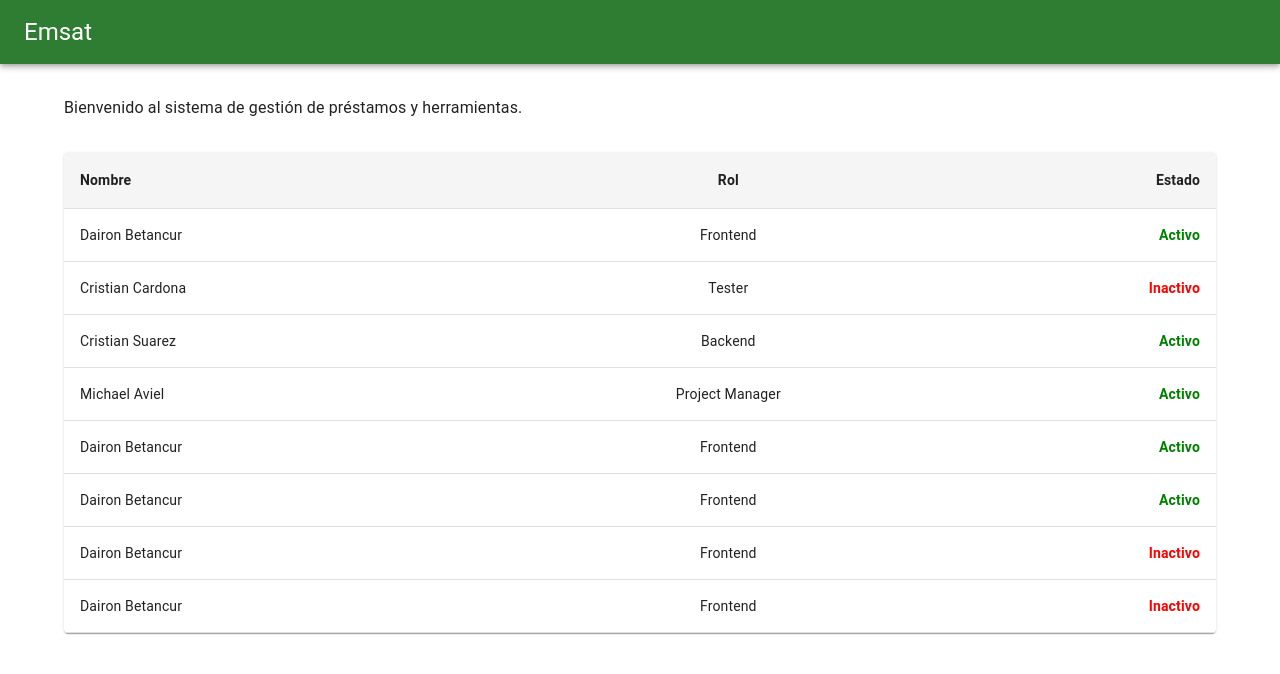
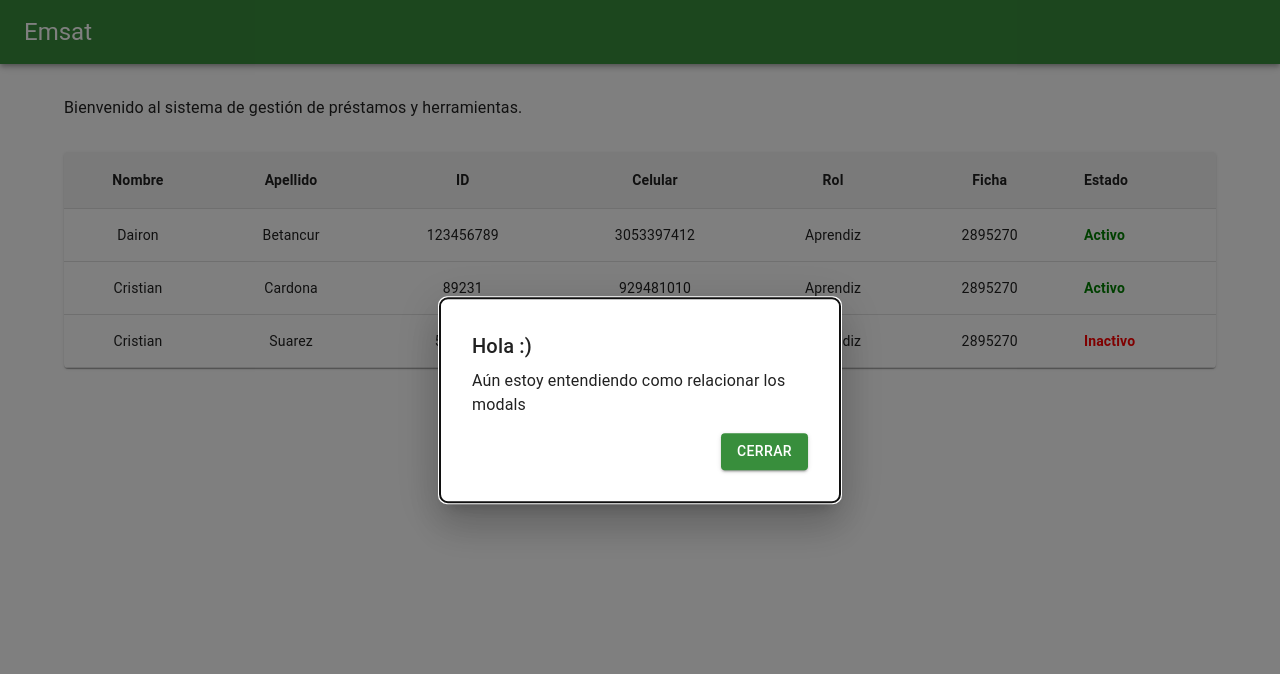
Before and after one commit to Dairon222/Emsat, a React (Vite) app: page / in a window 1280 px wide. Shown: the top 674 px of the page. Built offline with nearby package versions, Linux system fonts and the light colour scheme.

Commit message:
actualizaciones

```diff
--- a/index.html
+++ b/index.html
@@ -7,7 +7,9 @@
     <title>Emsat</title>
   </head>
   <body>
-    <div id="root"></div>
+    <div id="root">
+
+    </div>
     <script type="module" src="/src/main.jsx"></script>
   </body>
 </html>
--- a/src/App.jsx
+++ b/src/App.jsx
@@ -7,15 +7,14 @@ import Loans from './pages/Loans';
 import NotFound from './pages/Notfound';
 
 const theme = createTheme({
-  palette: {
-    mode: 'light',
-    primary: {
-      main: '#1976d2',
+    palette: {
+      primary: {
+        main: '#388e3c',
+      },
+      secondary: {
+        main: '#ef6c00',
+      },
     },
-    secondary: {
-      main: '#dc004e',
-    },
-  },
 });
 
 const App = () => (
--- a/src/components/HeaderComponent.jsx
+++ b/src/components/HeaderComponent.jsx
@@ -1,12 +1,10 @@
-/* eslint-disable no-unused-vars */
 /* eslint-disable react/prop-types */
 
-import PropTypes from 'prop-types';
 import { AppBar, Toolbar, Typography } from '@mui/material';
 
 const HeaderComponent = ({ title }) => {
   return (
-    <AppBar position="static" color="success">
+    <AppBar position="static">
       <Toolbar>
         <Typography variant="h5" component="div" sx={{ flexGrow: 1 }}>
           {title}
--- a/src/components/ModalComponent.jsx
+++ b/src/components/ModalComponent.jsx
@@ -29,7 +29,7 @@ const ModalComponent = ({ open, onClose, title, children }) => {
         <Typography id="modal-description" variant="body2" gutterBottom>
           {children}
         </Typography>
-        <Box sx={{ mt: 2, display: 'flex', justifyContent: 'flex-end' }}>
+        <Box sx={{ mt: 2, display: 'flex', justifyContent: 'end' }}>
           <Button variant="contained" color="primary" onClick={onClose}>
             Cerrar
           </Button>
--- a/src/pages/Dashboard.jsx
+++ b/src/pages/Dashboard.jsx
@@ -11,28 +11,59 @@ import {
   Paper,
 } from "@mui/material";
 import HeaderComponent from "../components/HeaderComponent";
+import ModalComponent from "../components/modalComponent";
 
 const Dashboard = () => {
   const columns = [
-    { field: "name", headerName: "Nombre", align: "left" },
-    { field: "role", headerName: "Rol", align: "center" },
-    { field: "status", headerName: "Estado", align: "right" },
+    { field: "nombre", headerName: "Nombre", align: "center" },
+    { field: "apellido", headerName: "Apellido", align: "center" },
+    { field: "identificacion", headerName: "ID", align: "center" },
+    { field: "celular", headerName: "Celular", align: "center" },
+    { field: "rol", headerName: "Rol", align: "center" },
+    { field: "ficha", headerName: "Ficha", align: "center" },
+    { field: "estado", headerName: "Estado", align: "left" },
   ];
 
   const data = [
-    { name: "Dairon Betancur", role: "Frontend", status: "Activo" },
-    { name: "Cristian Cardona", role: "Tester", status: "Inactivo" },
-    { name: "Cristian Suarez", role: "Backend", status: "Activo" },
-    { name: "Michael Aviel", role: "Project Manager", status: "Activo" },
-    { name: "Dairon Betancur", role: "Frontend", status: "Activo" },
-    { name: "Dairon Betancur", role: "Frontend", status: "Activo" },
-    { name: "Dairon Betancur", role: "Frontend", status: "Inactivo" },
-    { name: "Dairon Betancur", role: "Frontend", status: "Inactivo" },
+    {
+      nombre: "Dairon",
+      apellido: "Betancur",
+      identificacion: "123456789",
+      celular: "3053397412",
+      rol: "Aprendiz",
+      ficha: "2895270",
+      estado: "Activo",
+    },
+    {
+      nombre: "Cristian",
+      apellido: "Cardona",
+      identificacion: "89231",
+      celular: "929481010",
+      rol: "Aprendiz",
+      ficha: "2895270",
+      estado: "Activo",
+    },
+    {
+      nombre: "Cristian",
+      apellido: "Suarez",
+      identificacion: "5678981",
+      celular: "039383",
+      rol: "Aprendiz",
+      ficha: "2895270",
+      estado: "Inactivo",
+    },
   ];
 
   return (
     <>
       <HeaderComponent title="Emsat" />
+
+      <ModalComponent open={true} onClose={() => {true}} title="Hola :)">
+        <Typography variant="body1" gutterBottom>
+          Aún estoy entendiendo como relacionar los modals
+        </Typography>
+      </ModalComponent>
+
       <Container>
         <Box sx={{ mt: 4 }}>
           <Typography variant="body1" gutterBottom>
@@ -62,13 +93,13 @@ const Dashboard = () => {
                         align={column.align || "left"}
                         sx={{
                           color:
-                            column.field === "status"
+                            column.field === "estado"
                               ? row[column.field] === "Activo"
                                 ? "green"
                                 : "red"
                               : "inherit",
                           fontWeight:
-                            column.field === "status" ? "bold" : "normal",
+                            column.field === "estado" ? "bold" : "normal",
                         }}
                       >
                         {row[column.field]}
```
